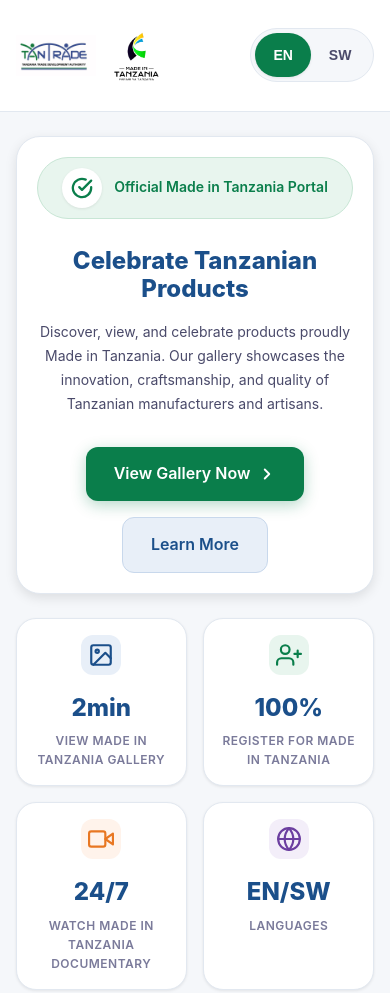
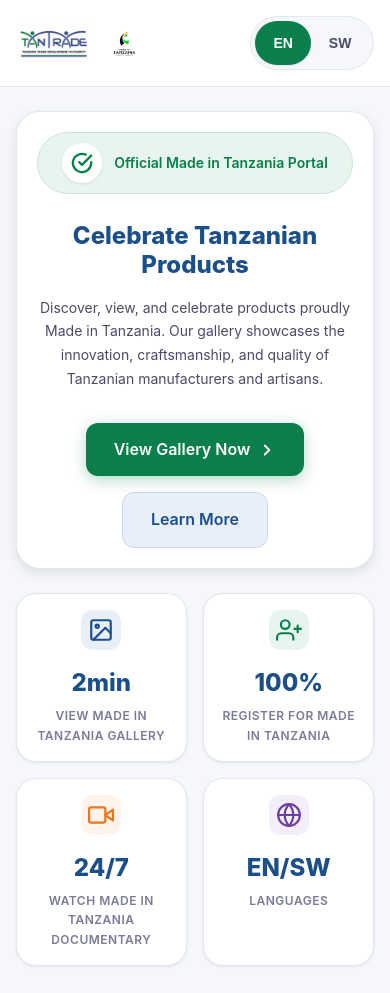
Before and after one commit to noah-joe15/Made-in-Tanzania-gallery, a website: page index.html in a window 390 px wide. Shown: the top 993 px of the page. Drawn offline with Linux system fonts and the light colour scheme; no server answers.

Commit message:
Add styles for dual logo layout

```diff
--- a/style.css
+++ b/style.css
@@ -1471,3 +1471,36 @@ img, video, svg {
     outline: 3px solid var(--blue-primary);
     outline-offset: 2px;
 }
+
+/* ===== Dual Logo Layout ===== */
+.logo-section {
+    gap: 16px; /* Space between the two logos */
+}
+
+/* Remove the white box background for the second logo so it looks clean */
+.secondary-logo-box {
+    background: transparent !important;
+    box-shadow: none !important;
+    border: none !important;
+    padding: 0 !important;
+    display: flex;
+    align-items: center;
+}
+
+/* Size the new logo to match the height of the Tantrade logo */
+.secondary-logo {
+    width: auto !important;
+    height: 50px; /* Adjust this number if you want it bigger or smaller */
+    max-width: 150px;
+    object-fit: contain;
+}
+
+/* On very small screens, stack them or hide the text part if needed */
+@media (max-width: 480px) {
+    .secondary-logo {
+        height: 40px;
+    }
+    .logo-section {
+        gap: 8px;
+    }
+}
```
